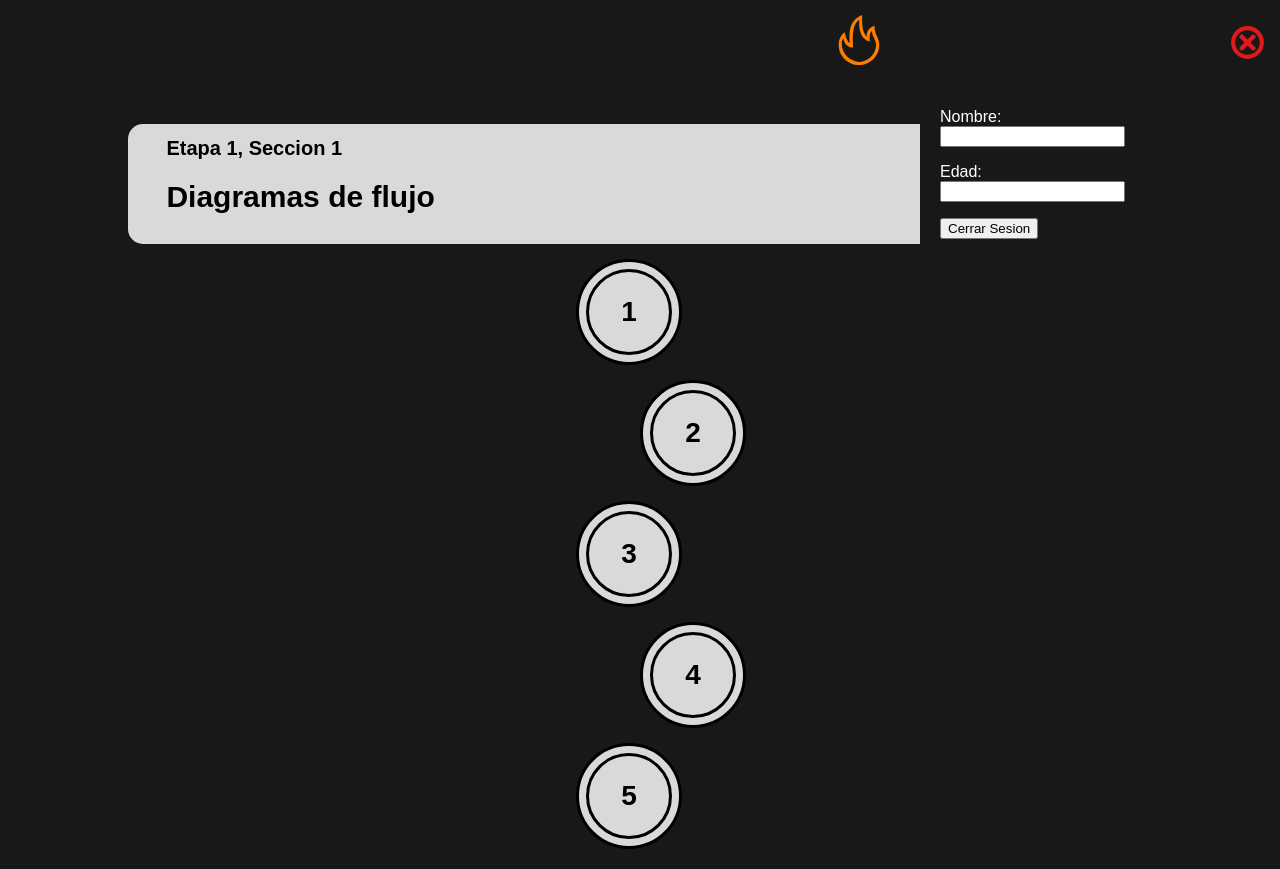
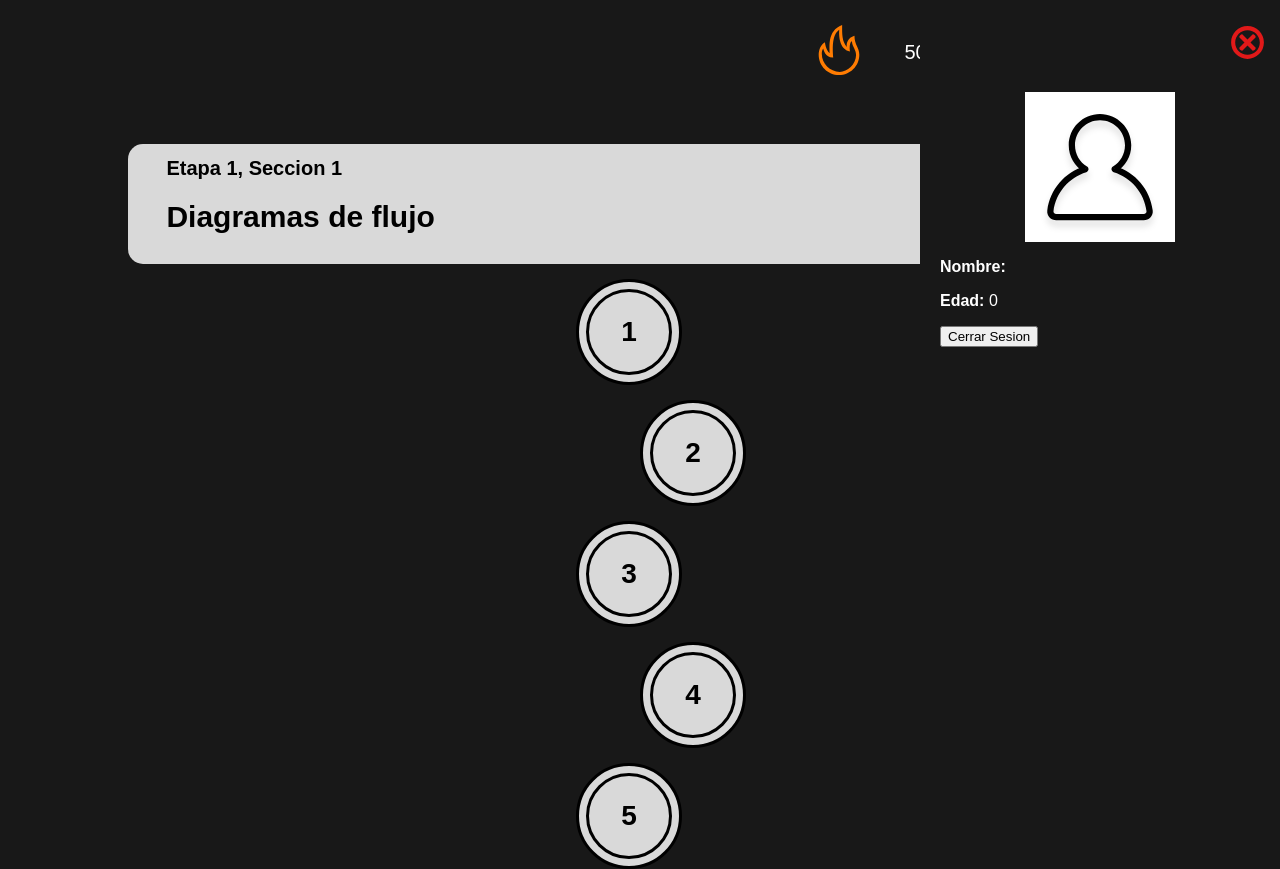
Before and after one commit to AndresBrav/PG-Frontend-TS-, a React (Vite) app: page /dashboard in a window 1280 px wide. Both pictures are taken after a click on the picture 1195 px from the left and 45 px from the top of the page. Built offline with nearby package versions, Linux system fonts and the light colour scheme.

Commit message:
consultando el perfil de usuario y trayendo sus datos

```diff
--- /dev/null
+++ b/src/api/usuarioApi.ts
@@ -0,0 +1,31 @@
+import axios from "axios";
+
+interface UsuarioPerfil {
+    nombre: string;
+    edad: number;
+    idAvatar: string;
+}
+
+export const traerUsuarios = async (
+    clave: string
+): Promise<UsuarioPerfil | null> => {
+    try {
+        const response = await axios.get<UsuarioPerfil>(
+            "http://localhost:3000/usuarios/traerDatosUsuario",
+            {
+                headers: {
+                    Authorization: clave,
+                },
+            }
+        );
+
+        if (!response.data) return null;
+
+        const { nombre, edad, idAvatar } = response.data;
+        return { nombre, edad, idAvatar };
+
+    } catch (error) {
+        console.error("Error fetching user:", error);
+        return null;
+    }
+};
--- a/src/pages/Games/Presentation/Dashboard.tsx
+++ b/src/pages/Games/Presentation/Dashboard.tsx
@@ -1,13 +1,39 @@
 import useAuthRedirect from "../../../hooks/useAuthRedirect";
 import profileIcon from "../../../assets/filesSvg/filesdashboardSvg/profile.svg";
-import { useState } from "react";
+import { useContext, useEffect, useState } from "react";
 import ModalInf1 from "./ModalInf1"; // 👈 Importamos el modal fijo
 import { useNavigate } from "react-router-dom";
 import useCerrarSesion from "../../../hooks/useCerrarSesion";
+import { TokenContext } from "../../../Context/TokenContext";
+import { traerUsuarios } from "../../../api/usuarioApi";
 
 const Dashboard = () => {
     // useAuthRedirect(); //redirecciona si no hay token
     const a = useCerrarSesion(); // Hook para cerrar sesión
+    const { claveAcceso } = useContext(TokenContext); //usamos el contexto para obtener la clave de acceso
+    const [nombre, setNombre] = useState<string>("");
+    const [edad, setEdad] = useState<number>(0);
+    const [idAvatar, setIdAvatar] = useState<string>("");
+
+    useEffect(() => {
+        const obtenerDatosUsuario = async () => {
+            if (claveAcceso) {
+                console.log("la clave de acceso es " + claveAcceso);
+                const data = await traerUsuarios(claveAcceso);
+                setNombre(data?.nombre ?? "");
+                setEdad(data?.edad ?? 0);
+                setIdAvatar(data?.idAvatar ?? "");
+            }
+        };
+        obtenerDatosUsuario();
+    }, [claveAcceso]);
+
+    // Opción A: Otro useEffect que se ejecuta cuando cambian los estados
+    // useEffect(() => {
+    //     console.log("El nombre del usuario es: " + nombre);
+    //     console.log("La edad del usuario es: " + edad);
+    //     console.log("El idAvatar del usuario es: " + idAvatar);
+    // }, [nombre, edad, idAvatar]); // Se ejecuta cada vez que alguno cambie
 
     const [modalAbierto, setModalAbierto] = useState(false);
     const alternarModal = () => setModalAbierto(!modalAbierto);
@@ -56,10 +82,15 @@ const Dashboard = () => {
                     {/* <img src={profileIcon} alt="Profile Icon" /> */}
                     <div className="item-header-dashboard-profile">
                         <img
-                            src={profileIcon}
+                            src={idAvatar ? idAvatar : profileIcon}
                             alt="Profile Icon"
                             onClick={() => setOpen(true)}
-                            style={{ cursor: "pointer" }}
+                            style={{
+                                cursor: "pointer",
+                                width: "70px", // tamaño que tú quieras
+                                height: "70px", // mismo que width para que sea círculo
+                                borderRadius: "10%",
+                            }}
                         />
                     </div>
 
@@ -86,16 +117,28 @@ const Dashboard = () => {
                                 <br />
                                 <br />
                                 <br />
+                                <div
+                                    style={{
+                                        display: "flex",
+                                        justifyContent: "center",
+                                    }}
+                                >
+                                    <img
+                                        style={{
+                                            height: "150px",
+                                            width: "150px",
+                                        }}
+                                        src={idAvatar ? idAvatar : profileIcon}
+                                        alt="imagen de avatar usuario"
+                                    />
+                                </div>
+
                                 <p>
-                                    Nombre:
-                                    <br />
-                                    <input type="text" />
+                                    <strong>Nombre:</strong> {nombre}
                                 </p>
 
                                 <p>
-                                    Edad:
-                                    <br />
-                                    <input type="text" />
+                                    <strong>Edad:</strong> {edad}
                                 </p>
 
                                 <button onClick={a}>
```
